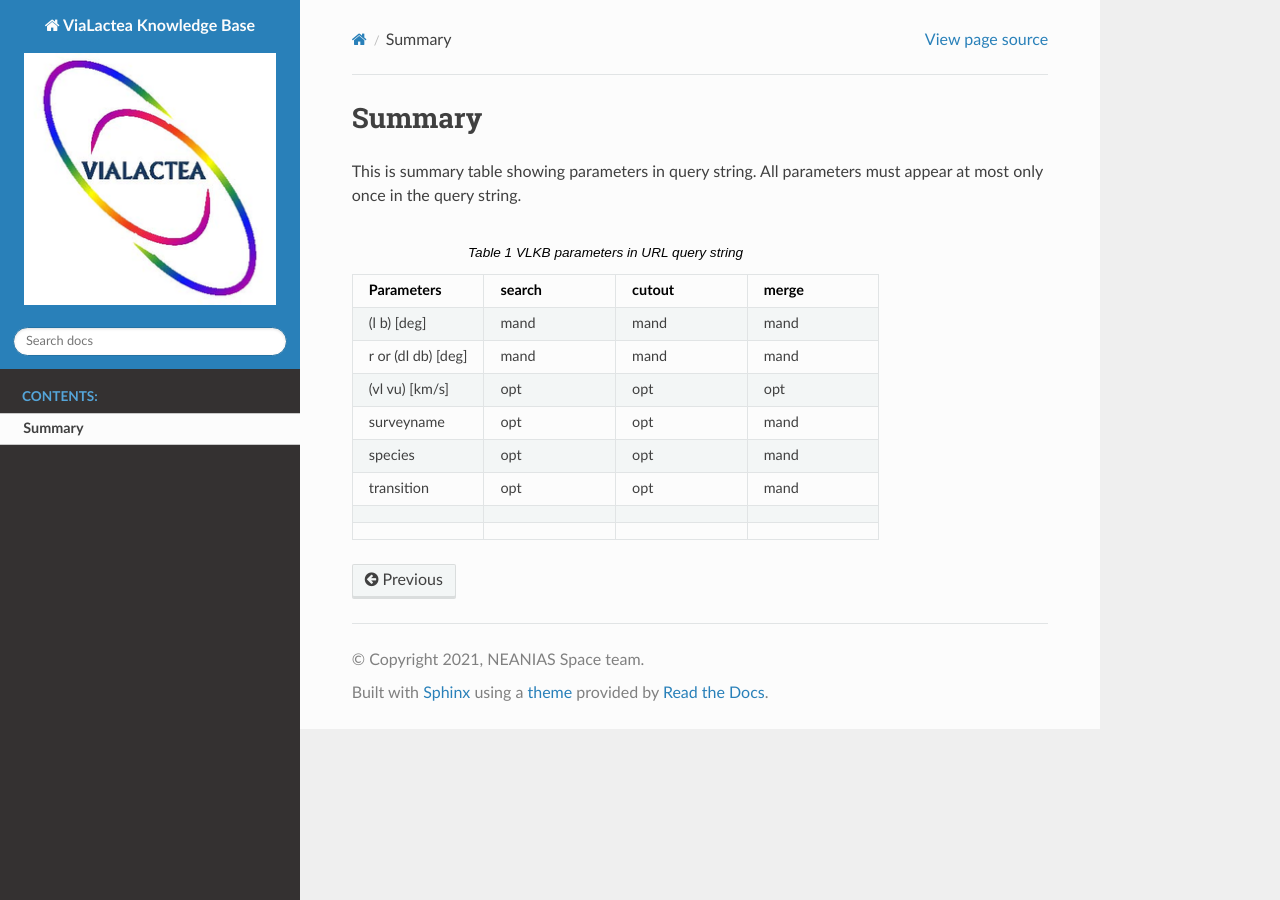
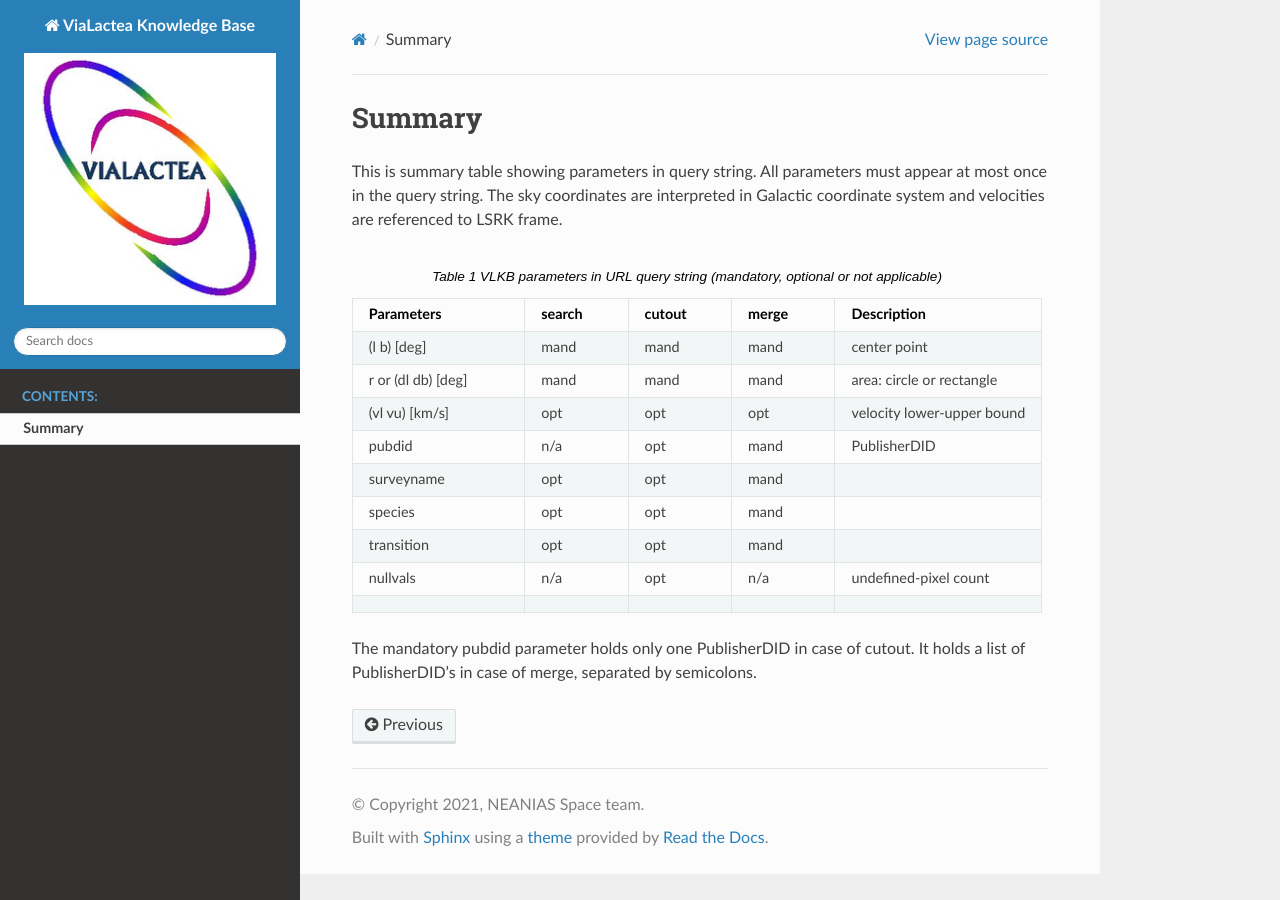
Before and after one commit to NEANIAS-Space/ViaLacteaKnowledgeBase-doc, a Sphinx documentation site: the page built from source/summary.rst, in a window 1280 px wide. Built offline with Sphinx 7.4.7 and the Read the Docs theme 2.0.0, drawn with Linux system fonts in a browser that asks for light colours.

Commit message:
Completes query string parameter table in Summary

```diff
--- a/source/summary.csv
+++ b/source/summary.csv
@@ -1,7 +1,9 @@
-Parameters,search,cutout,merge
-(l b) [deg],mand,mand,mand
-r or (dl db) [deg],mand,mand,mand
-(vl vu) [km/s],opt,opt,opt
-surveyname,opt,opt,mand
-species,opt,opt,mand
-transition,opt,opt,mand
+Parameters,search,cutout,merge,Description
+(l b) [deg],mand,mand,mand,center point
+r or (dl db) [deg],mand,mand,mand,area: circle or rectangle
+(vl vu) [km/s],opt,opt,opt,velocity lower-upper bound
+pubdid,n/a,opt,mand,PublisherDID
+surveyname,opt,opt,mand,
+species,opt,opt,mand,
+transition,opt,opt,mand,
+nullvals,n/a,opt,n/a,undefined-pixel count
--- a/source/summary.rst
+++ b/source/summary.rst
@@ -1,8 +1,12 @@
 Summary
 =======
-This is summary table showing parameters in query string. All parameters must appear at most only once in the query string.
+This is summary table showing parameters in query string. All parameters must appear at most once in the query string.
+The sky coordinates are interpreted in Galactic coordinate system and velocities are referenced to LSRK frame.
 
-.. csv-table:: VLKB parameters in URL query string
+.. csv-table:: VLKB parameters in URL query string (mandatory, optional or not applicable)
    :file: summary.csv
-   :widths: 25, 25, 25, 25
+   :widths: 25, 15, 15, 15, 30
    :header-rows: 1
+
+The mandatory pubdid parameter holds only one PublisherDID in case of cutout. It holds a list of PublisherDID's
+in case of merge, separated by semicolons.
```
